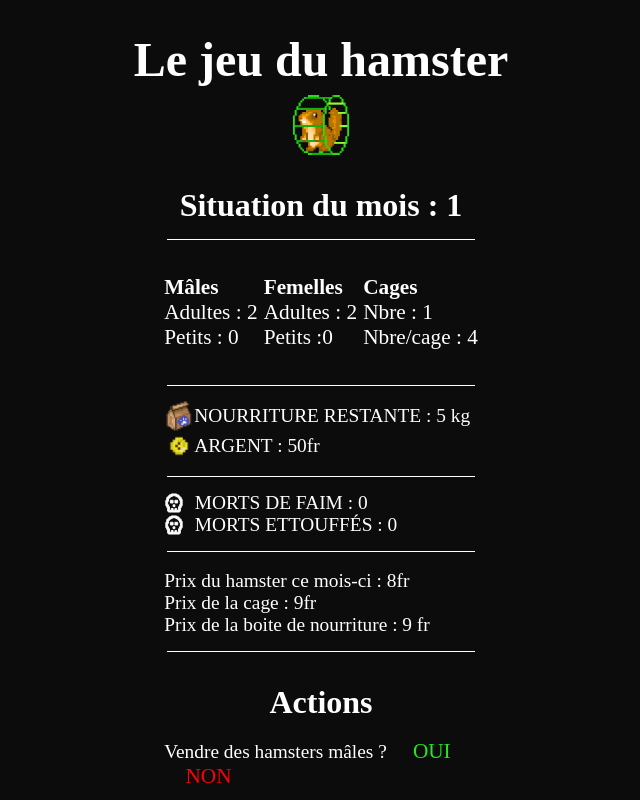
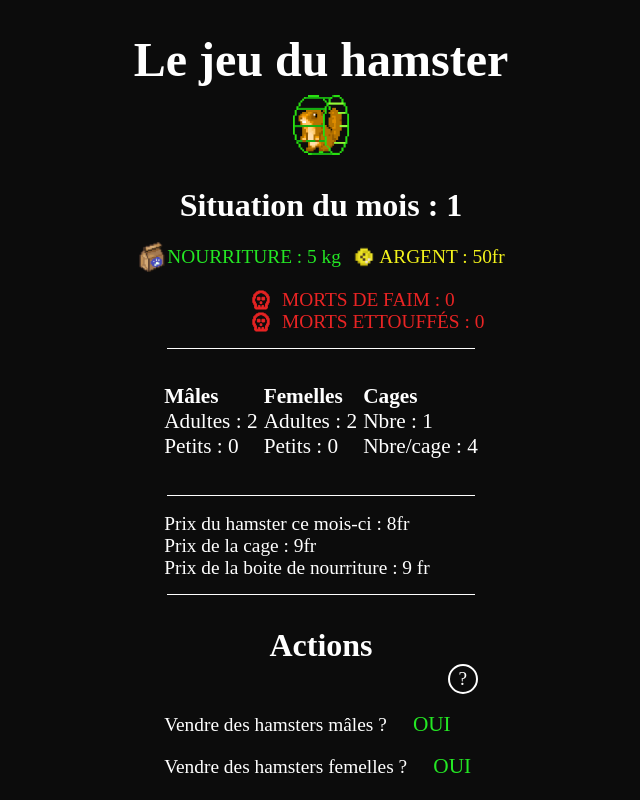
Before and after one commit to EmilieLgt/hamsterGame, an Angular app: page / in a window 1280 px wide. Both pictures are taken after a click on the button "Jouer". Shown: the top 800 px of the page, without its empty margins (319-959 px from the left). Built offline with nearby package versions, Linux system fonts and the light colour scheme; a web font is replaced by a local one.

Commit message:
add tips, change css, fix problem with money

```diff
--- a/src/app/components/month-update/month-update.component.html
+++ b/src/app/components/month-update/month-update.component.html
@@ -7,8 +7,31 @@
   <button class="next-month-button" (click)="resetAll()">Rejouer</button>
 </div>
 } @else {
+
 <h2>Situation du mois : {{ monthNumber }}</h2>
+
+<div class="stocks">
+  <p class="green" id="one-line-stock">
+    <img class="icon-food" src="/foodIcon.webp" />NOURRITURE :
+    {{ foodStock }} kg
+  </p>
+  <p class="yellow" id="one-line-stock">
+    <img class="icon-money" src="/moneyIcon.webp" />ARGENT : {{ money }}fr
+  </p>
+</div>
+
+<div class="month-death">
+  <p class="red">
+    <img class="skull-icon" src="/skull-svgrepo-com.svg" />MORTS DE FAIM :
+    {{ deathByHunger }}
+  </p>
+  <p class="red">
+    <img class="skull-icon" src="/skull-svgrepo-com.svg" />MORTS ETTOUFFÉS :
+    {{ deathBySuffocation }}
+  </p>
+</div>
 <div class="separator"></div>
+
 <div class="hamster-month-container">
   <div class="gender-hamster">
     <h3>Mâles</h3>
@@ -18,7 +41,7 @@
   <div class="gender-hamster">
     <h3>Femelles</h3>
     <p>Adultes : {{ femaleAdultHasmters }}</p>
-    <p>Petits :{{ femaleSmallHamsters }}</p>
+    <p>Petits : {{ femaleSmallHamsters }}</p>
   </div>
   <div class="gender-hamster">
     <h3>Cages</h3>
@@ -26,26 +49,7 @@
     <p>Nbre/cage : {{ hamstersByCage }}</p>
   </div>
 </div>
-<div class="separator"></div>
 
-<div class="month-death">
-  <p>
-    <img class="icon-food" src="/foodIcon.webp" />NOURRITURE RESTANTE :
-    {{ foodStock }} kg
-  </p>
-  <p><img class="icon-money" src="/moneyIcon.webp" />ARGENT : {{ money }}fr</p>
-</div>
-<div class="separator"></div>
-<div class="month-death">
-  <p>
-    <img class="skull-icon" src="/skull-svgrepo-com.svg" />MORTS DE FAIM :
-    {{ deathByHunger }}
-  </p>
-  <p>
-    <img class="skull-icon" src="/skull-svgrepo-com.svg" />MORTS ETTOUFFÉS :
-    {{ deathBySuffocation }}
-  </p>
-</div>
 <div class="separator"></div>
 
 <div class="month-price">
@@ -54,13 +58,35 @@
   <p>Prix de la boite de nourriture : {{ foodPrice }} fr</p>
 </div>
 <div class="separator"></div>
-
 <h2>Actions</h2>
+<div class="tips-button-container">
+  @if(!displayTips) {<button class="help-button" (click)="handleTips()">
+    ?</button
+  >} @else {<button class="help-button" (click)="handleTips()">
+    <span class="red">X</span></button
+  >}
+</div>
+@if(displayTips) {
+<div class="help-container">
+  <div class="one-line-tip">
+    Les prix des hamsters / cages / nourriture changent chaque mois. Vendez ou
+    achetez au bon moment !
+  </div>
+  <div class="one-line-tip">
+    Si vous avez au moins un hamster mâle et un hamster femelle, ils ont une
+    chance de s'accoupler pour le prochain mois. Les petits hamsters deviennent
+    adultes après un mois.
+  </div>
+  <div class="one-line-tip">
+    Parfois il faut savoir se séparer d'un hamster pour la survie du reste de
+    son espèce ...
+  </div>
+</div>
+}
 <div class="one-action-container">
   <div>
     Vendre des hamsters mâles ?
     <button id="oui" (click)="sellMale(true)" value="true">OUI</button>
-    <button (click)="sellMale(false)" value="false" id="non">NON</button>
   </div>
   @if (wantsToSellMale){
   <div class="how-many-container">
@@ -70,6 +96,7 @@
         type="number"
         [(ngModel)]="maleSold"
         (ngModelChange)="setMaleSold($event)"
+        max="{{ maleAdultHasmters }}"
       />
     </div>
     @if(maleSold > 0){<span class="yellow">+ {{ getPriceMaleSold() }}fr</span>}
@@ -80,7 +107,6 @@
   <div>
     Vendre des hamsters femelles ?
     <button (click)="sellFemale(true)" value="true" id="oui">OUI</button>
-    <button (click)="sellFemale(false)" value="false" id="non">NON</button>
   </div>
   @if (wantsToSellFemale){
   <div class="how-many-container">
@@ -90,6 +116,7 @@
         type="number"
         [(ngModel)]="femaleSold"
         (ngModelChange)="setFemaleSold($event)"
+        max="{{ femaleAdultHasmters }}"
       />
     </div>
     @if(femaleSold > 0) {<span class="yellow"
@@ -108,7 +135,6 @@
 
     } @else {
     <button (click)="buyHamster(true)" id="oui" value="true">OUI</button>
-    <button (click)="buyHamster(false)" id="non" value="false">NON</button>
     }
   </div>
   @if (wantsToBuyHamster && canBuyHamster) {
@@ -136,7 +162,7 @@
     </p>
     } @else {
     <button (click)="buyCage(true)" id="oui" value="true">OUI</button>
-    <button (click)="buyCage(false)" id="non" value="false">NON</button>}
+    }
   </div>
   @if (wantsToBuyCage && canBuyCage) {
   <div class="how-many-container">
@@ -163,7 +189,7 @@
     </p>
     } @else {
     <button (click)="buyFood(true)" id="oui" value="true">OUI</button>
-    <button (click)="buyFood(false)" id="non" value="false">NON</button>}
+    }
   </div>
   @if (wantsToBuyFood && canBuyFood) {
   <div class="how-many-container">
@@ -183,10 +209,15 @@
 </div>
 
 <div class="end-of-month-container">
-  Argent pour le prochain mois : {{ getMoneyForNextMonth() }} fr
+  <p class="yellow">
+    Argent pour le prochain mois : {{ getMoneyForNextMonth() }} fr
+  </p>
 </div>
 @if (getMoneyForNextMonth() >= 0) {
 <button class="next-month-button" (click)="onNextMonth()">Prochain mois</button
 >}} @if (getMoneyForNextMonth()!<0 ) {
-<p class="red" id="no-neg">Vous ne pouvez pas être en négaitf !</p>
+<p class="red" id="no-neg">
+  Vous ne pouvez pas être en négatif ! <br />Vendez des hamsters ou retirez des
+  achats
+</p>
 }
--- a/src/app/components/month-update/month-update.component.scss
+++ b/src/app/components/month-update/month-update.component.scss
@@ -11,15 +11,32 @@
   margin: 2em;
 }
 
+.stocks {
+  justify-content: center;
+  text-align: center;
+  display: flex;
+  flex-direction: row;
+  align-items: center;
+  justify-content: space-evenly;
+  margin-top: 1em;
+}
+#one-line-stock {
+  display: flex;
+  flex-direction: row;
+  align-items: center;
+}
 .month-death,
 .month-price {
   margin-left: 2em;
 }
 
 .month-death {
+  margin-top: 1em;
   p {
     display: flex;
     align-items: center;
+    justify-content: start;
+    margin-left: 25%;
   }
 }
 .month-price {
@@ -64,7 +81,7 @@
 }
 .next-month-button {
   @extend .button-play-again;
-  margin-bottom: 1em;
+  margin-bottom: 3em;
 }
 
 .end-of-month-container {
@@ -106,4 +123,31 @@
 
 #no-neg {
   text-align: center;
+  margin-bottom: 2em;
 }
+
+.tips-button-container {
+  display: flex;
+  flex-direction: row;
+  justify-content: end;
+  margin-right: 2em;
+}
+.help-button {
+  border-radius: 100%;
+  background-color: $black;
+  color: $white;
+  border: 2px solid $white;
+  height: 30px;
+  width: 30px;
+}
+
+.help-container {
+  border-radius: 25px;
+  border: 3px solid $white;
+  padding: 1em;
+  margin-right: 2em;
+  margin-left: 2em;
+  .one-line-tip {
+    margin: 2em 0;
+  }
+}
--- a/src/app/components/month-update/month-update.component.ts
+++ b/src/app/components/month-update/month-update.component.ts
@@ -38,6 +38,13 @@ export class MonthUpdateComponent {
   // nombre de morts
   deathBySuffocation: number = 0;
   deathByHunger: number = 0;
+
+  //
+  displayTips: boolean = false;
+
+  handleTips() {
+    this.displayTips = !this.displayTips;
+  }
 
   // calcul des morts
   calculateSuffocationDeaths(): void {
@@ -306,15 +313,19 @@ export class MonthUpdateComponent {
     this.foodBought = 0;
     this.wantsToBuyFood = false;
     this.setFoodBought(0);
+    this.canBuyFood = true;
   }
   cancelBuyHamster() {
     this.hamstersToBuy = 0;
     this.wantsToBuyHamster = false;
+    this.canBuyHamster = true;
+    this.setHamstersToBuy(0);
   }
   cancelBuyCage() {
     this.cagesBought = 0;
     this.wantsToBuyCage = false;
     this.setCagesBought(0);
+    this.canBuyCage = true;
   }
   // prochain mois
   onNextMonth(): void {
@@ -407,7 +418,7 @@ export class MonthUpdateComponent {
 
     // Stocks initiaux
     this.foodStock = 5;
-    this.money = 20;
+    this.money = 50;
     this.cage = 1;
 
     // Reset du jeu
--- a/src/styles.scss
+++ b/src/styles.scss
@@ -2,7 +2,7 @@
 $black: rgb(12, 12, 12);
 $white: white;
 $green: rgb(36, 231, 36);
-$red: rgb(233, 36, 36);
+$red: #e92424;
 $yellow: rgb(244, 244, 28);
 
 * {
@@ -42,6 +42,10 @@ h2 {
   color: $red;
 }
 
+.green {
+  color: $green;
+}
+
 .separator {
   width: 80%;
   height: 1px;
```
Also changed, not shown: public/skull-svgrepo-com.svg.
